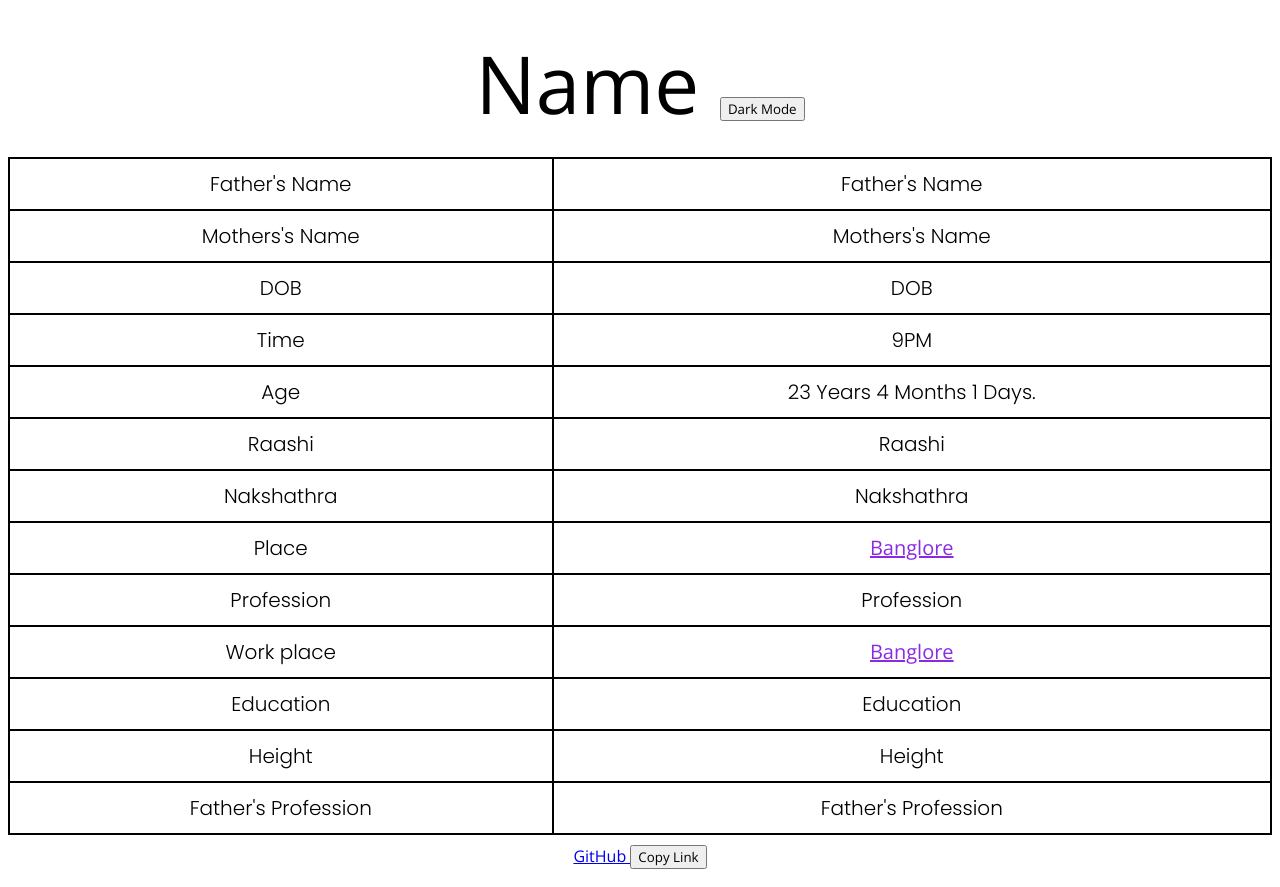
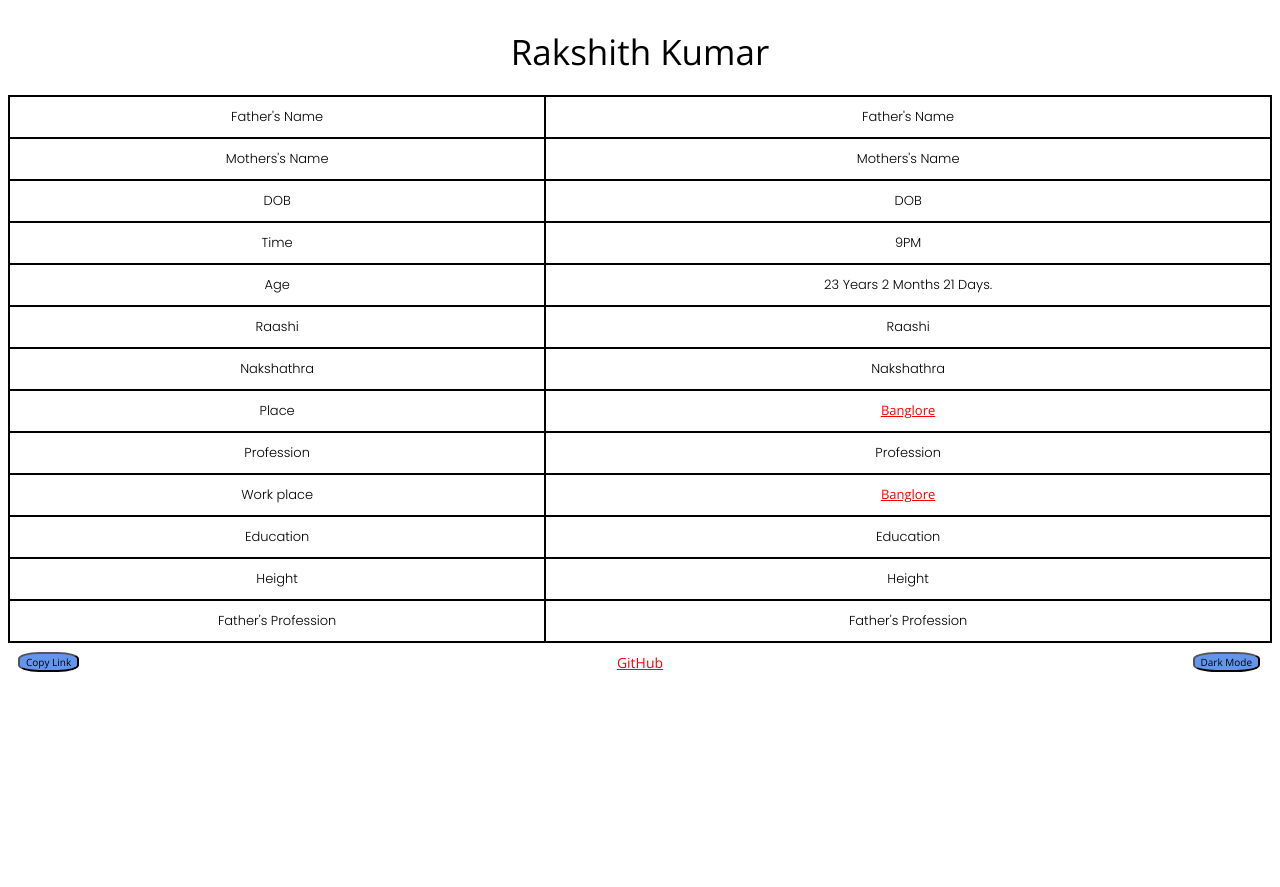
Before and after one commit to RakshithKumar11/biodata1-sample, a plain HTML site: page index.html in a window 1280 px wide. After the commit the page ends 800 px from the top, so only its background shows below. Drawn offline with nearby package versions, Linux system fonts and the light colour scheme.

Commit message:
made many changes

```diff
--- a/index.html
+++ b/index.html
@@ -9,10 +9,9 @@
   </head>
   <body>
     <div class="name">
-      Name
+      Rakshith Kumar
 
       <!-- <button id="switch" onclick="darkmode()">Dark Mode</button> -->
-      <input type="button" value="Dark Mode" onclick="return darkmode(this)" />
     </div>
     <!-- <hr /> -->
     <div class="table">
@@ -51,7 +50,7 @@
             <a
               href="https://maps.app.goo.gl/Loj74EhRfu6x4dJF9"
               target="_blank"
-              style="color: blueviolet"
+              style="color: red"
             >
               Banglore</a
             >
@@ -67,7 +66,7 @@
             <a
               href="https://maps.app.goo.gl/Loj74EhRfu6x4dJF9"
               target="_blank"
-              style="color: blueviolet"
+              style="color: red"
             >
               Banglore</a
             >
@@ -89,8 +88,23 @@
       </table>
     </div>
     <div class="footer">
-      <a href="#"> GitHub </a>
-      <button onclick="copy()">Copy Link</button>
+      <a
+        href="https://github.com/RakshithKumar11/biodata1-sample"
+        target="_blank"
+        style="color: red"
+      >
+        GitHub
+      </a>
+      <div class="copylink">
+        <button onclick="copy()">Copy Link</button>
+      </div>
+      <div class="dark">
+        <input
+          type="button"
+          value="Dark Mode"
+          onclick="return darkmode(this)"
+        />
+      </div>
     </div>
   </body>
   <script src="script.js"></script>
--- a/script.js
+++ b/script.js
@@ -11,8 +11,8 @@ function darkmode(el) {
     }
 }
 
-var birthDate = 31;
-var birthMon = 8;
+var birthDate = 11;
+var birthMon = 10;
 var birthYear = 2000;
 
 var date = new Date();
--- a/style.css
+++ b/style.css
@@ -5,16 +5,18 @@
 *{
     box-sizing: border-box;
     font-family: 'Open Sans',serif;
+
 }
 .name{
     text-align: center;
-    font-size: 80px;
+    font-size: 35px;
     padding: 20px;
 }
+
 table,td{
     border: 2px solid black;
     padding: 10px;
-    font-size: 20px;
+    font-size: 13px;
     font-family: 'Poppins', sans-serif;
 }
 table{
@@ -25,14 +27,35 @@ table{
 .footer{
     text-align: center;
     padding: 10px;
-    font-size: 16px;
+    font-size: 14px;
+    position: relative;
 }
 .dark-mode{
-    background-color: black;
     color: white;
-
+    background: linear-gradient(109.6deg, rgba(0, 0, 0, 0.93) 11.2%, rgb(63, 61, 61) 78.9%);
+}
+.copylink{
+    position: absolute;
+    left: 10px;
+    bottom: 10px ;
 }
 #time, #dob{
     font-family: 'Bitter', serif;
     font-family: 'Poppins', sans-serif;
 }
+.dark{
+    position: absolute;
+    right: 12px;
+    bottom: 10px;
+}
+
+button{
+    font-size: 10px;
+    border-radius: 35%;
+    background-color: cornflowerblue;
+}
+input{
+    font-size: 10px;
+    border-radius: 35%;
+    background-color: cornflowerblue;
+}
```
